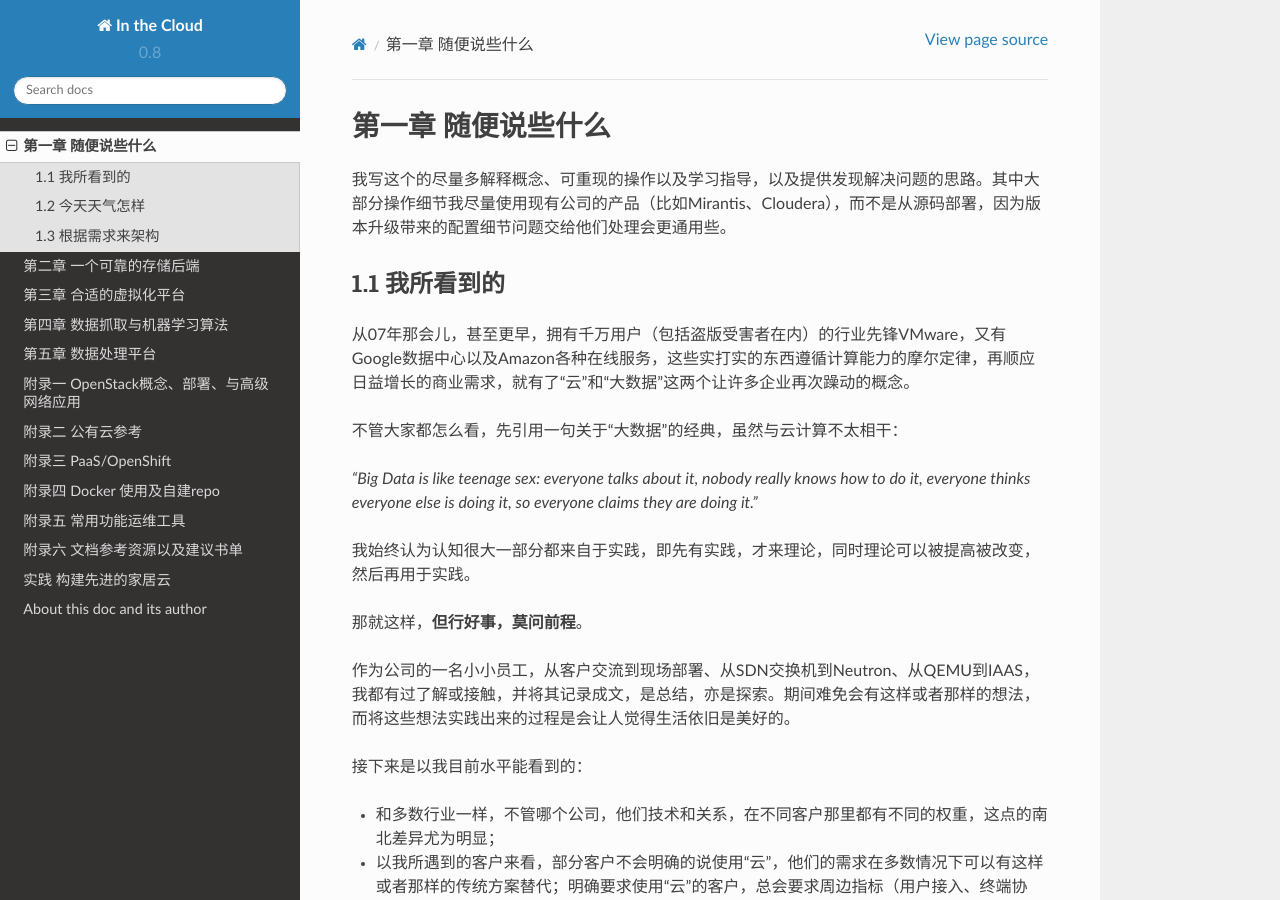
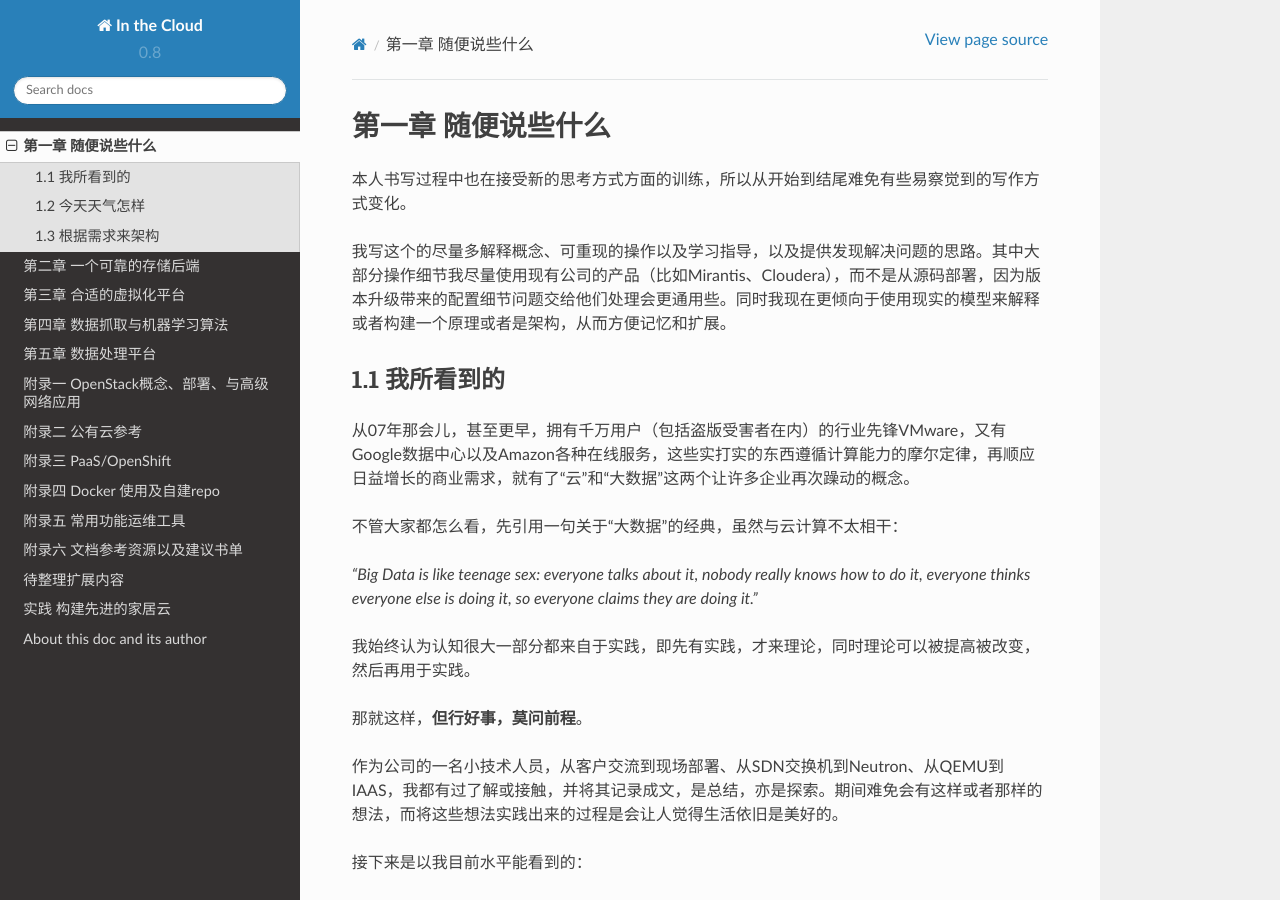
Before and after one commit to lofyer/InTheCloud, a Sphinx documentation site: the page built from source/posts/ch01.rst, in a window 1280 px wide and 900 px high. Built offline with Sphinx 7.4.7 and the Read the Docs theme 2.0.0, drawn with Linux system fonts in a browser that asks for light colours; formulas are drawn with MathJax 3.

Commit message:
update wx

```diff
--- a/source/index.rst
+++ b/source/index.rst
@@ -20,6 +20,7 @@
     posts/appendix04.rst
     posts/appendix05.rst
     posts/appendix06.rst
+    posts/appendix07.rst
     posts/exp.rst
 
 链接
--- a/source/posts/about.rst
+++ b/source/posts/about.rst
@@ -8,7 +8,9 @@
 
 QQ: 578645806
 
-个人博客: http://lofyer.org
+微信: 578645806
+
+个人博客: http://blog.lofyer.org
 
 在线阅读
 
--- a/source/posts/appendix06.rst
+++ b/source/posts/appendix06.rst
@@ -15,6 +15,12 @@
 文中的全部资源，可以访问通过百度网盘进行下载。
 
     链接: http://pan.baidu.com/s/1he23k 密码: bmfn
+
+---------
+Qemu Doc
+---------
+
+qemu是KVM虚拟机的基础套件，建议通读其 `手册 <http://qemu.weilnetz.de/qemu-doc.html>`_ 中所有内容以了结其特性。
 
 ------------
 快速安装脚本
--- /dev/null
+++ b/source/posts/appendix07.rst
@@ -0,0 +1,9 @@
+========================
+待整理扩展内容
+========================
+
+可信计算组（TCG）
+
+NUMAZ
+
+Qemu - QMP 通信，交换机二层直连
--- a/source/posts/ch01.rst
+++ b/source/posts/ch01.rst
@@ -2,7 +2,9 @@
 第一章 随便说些什么
 ===================
 
-我写这个的尽量多解释概念、可重现的操作以及学习指导，以及提供发现解决问题的思路。其中大部分操作细节我尽量使用现有公司的产品（比如Mirantis、Cloudera），而不是从源码部署，因为版本升级带来的配置细节问题交给他们处理会更通用些。
+本人书写过程中也在接受新的思考方式方面的训练，所以从开始到结尾难免有些易察觉到的写作方式变化。
+
+我写这个的尽量多解释概念、可重现的操作以及学习指导，以及提供发现解决问题的思路。其中大部分操作细节我尽量使用现有公司的产品（比如Mirantis、Cloudera），而不是从源码部署，因为版本升级带来的配置细节问题交给他们处理会更通用些。同时我现在更倾向于使用现实的模型来解释或者构建一个原理或者是架构，从而方便记忆和扩展。
 
 1.1 我所看到的
 -------------------
@@ -17,7 +19,7 @@
 
 那就这样，**但行好事，莫问前程**。
 
-作为公司的一名小小员工，从客户交流到现场部署、从SDN交换机到Neutron、从QEMU到IAAS，我都有过了解或接触，并将其记录成文，是总结，亦是探索。期间难免会有这样或者那样的想法，而将这些想法实践出来的过程是会让人觉得生活依旧是美好的。
+作为公司的一名小技术人员，从客户交流到现场部署、从SDN交换机到Neutron、从QEMU到IAAS，我都有过了解或接触，并将其记录成文，是总结，亦是探索。期间难免会有这样或者那样的想法，而将这些想法实践出来的过程是会让人觉得生活依旧是美好的。
 
 接下来是以我目前水平能看到的：
 
--- a/source/posts/ch04.rst
+++ b/source/posts/ch04.rst
@@ -552,7 +552,7 @@
 
 可以这样理解此算法：
 
-    从前有一座山，一个懒人要爬山，他从山脚下的任意位置向山顶出发，并且知道等高线图的每个环上都有一个宿营点，他希望在这些宿营点之间修建一条路，路到两旁的宿营点的垂直距离差的平方和尽可能小。
+    从前有一座山，一个懒人要爬山，他从山脚下的任意位置向山顶出发，并且知道等高线图的每个环上都有一个宿营点，他希望在这些宿营点之间修建一条笔直的路，并且路到两旁的宿营点的垂直距离差的平方和尽可能小。每到一个等高线圈，他都会根据他在上一个等高线的距离的变化量来调节他的在等高线上的位置，从而使公路满足要求。
 
 返回回归系数：
 
@@ -578,10 +578,11 @@
 SVM
 ===
 
-SVM（Supprot Vector Machines）即支持向量机，其理论
+SVM（Supprot Vector Machines）即支持向量机，完全理解其理论知识对数学要求较高。
 
 AdaBoost
 ========
+
 
 ---------------
 4.5 无监督学习
```
Also changed, not shown: 1 other file.
